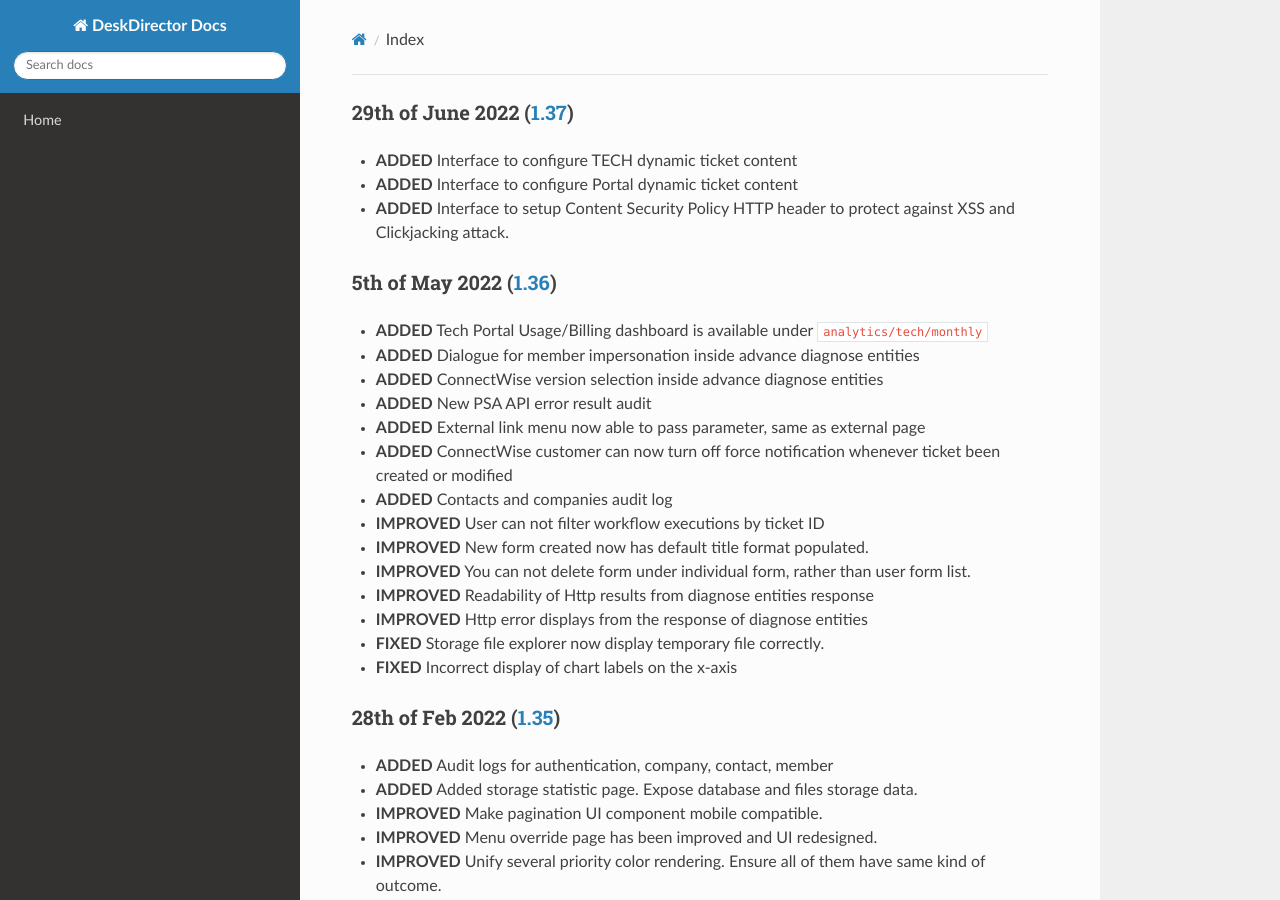
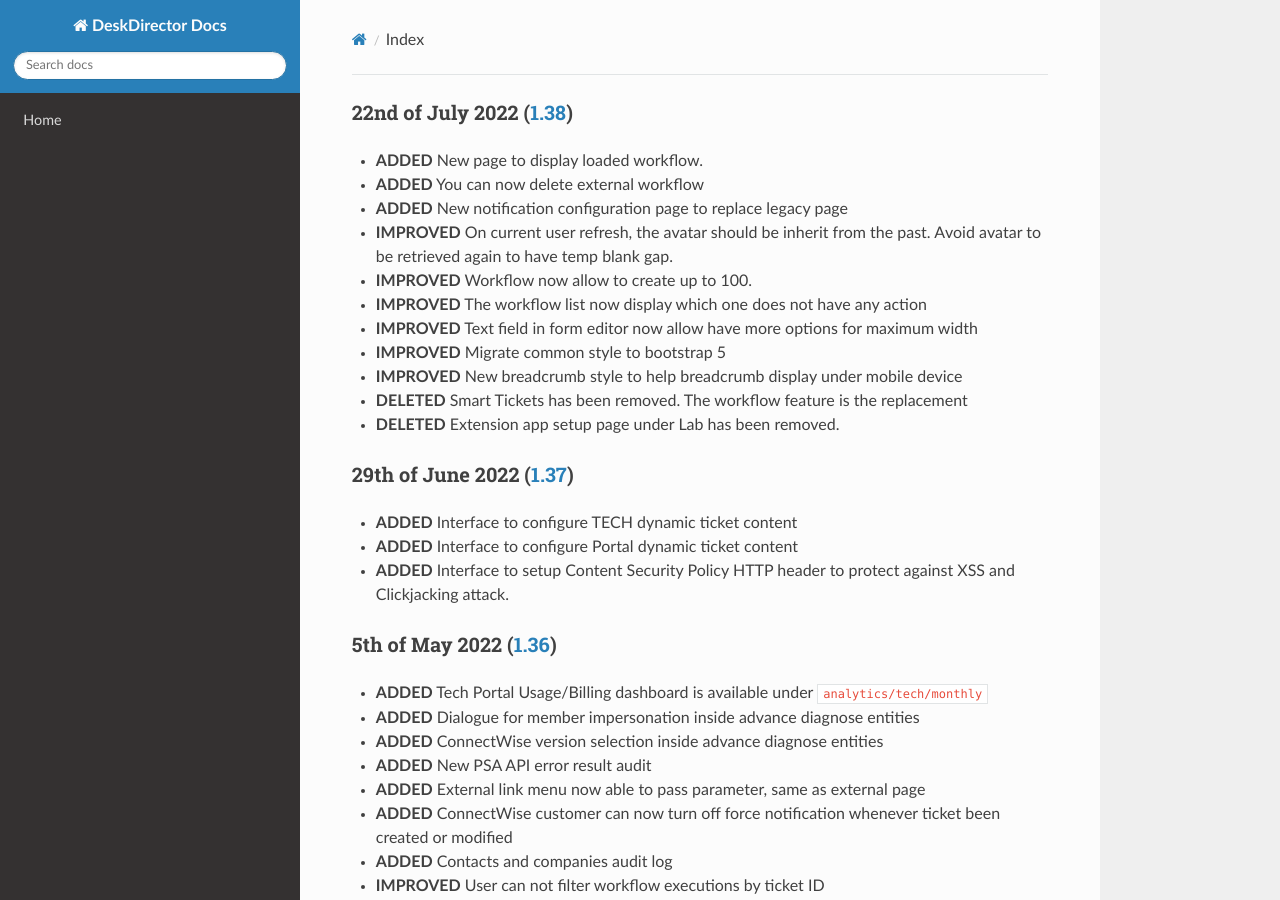
Before and after one commit to DeskDirector/docs, an MkDocs documentation site: the page built from docs/_release/admin/README.md, in a window 1280 px wide and 900 px high. Built offline with MkDocs 1.6.1, drawn with Linux system fonts in a browser that asks for light colours; nearby versions of some CDN libraries; old or Windows-style settings are respelled for this version of MkDocs.

Commit message:
Update README.md

```diff
--- a/docs/_release/admin/README.md
+++ b/docs/_release/admin/README.md
@@ -1,3 +1,17 @@
+### 22nd of July 2022 ([1.38](v1.38.1))
+
+- **ADDED** New page to display loaded workflow.
+- **ADDED** You can now delete external workflow
+- **ADDED** New notification configuration page to replace legacy page
+- **IMPROVED** On current user refresh, the avatar should be inherit from the past. Avoid avatar to be retrieved again to have temp blank gap.
+- **IMPROVED** Workflow now allow to create up to 100.
+- **IMPROVED** The workflow list now display which one does not have any action
+- **IMPROVED** Text field in form editor now allow have more options for maximum width
+- **IMPROVED** Migrate common style to bootstrap 5
+- **IMPROVED** New breadcrumb style to help breadcrumb display under mobile device
+- **DELETED** Smart Tickets has been removed. The workflow feature is the replacement
+- **DELETED** Extension app setup page under Lab has been removed.
+
 ### 29th of June 2022 ([1.37](v1.37.1))
 
 - **ADDED** Interface to configure TECH dynamic ticket content
```
